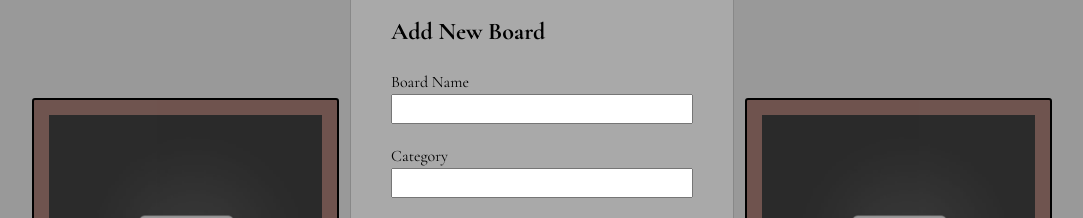
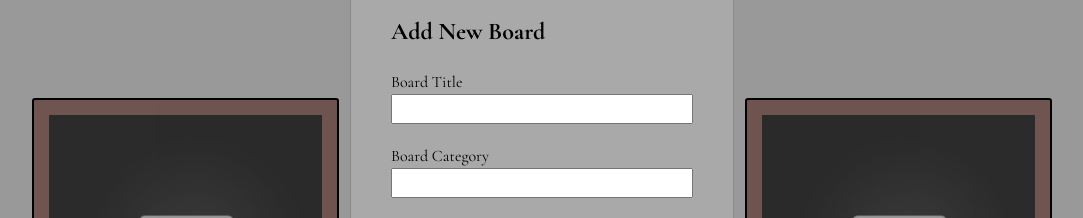
Before and after one commit to Kevinp125/kudos-board, a React (Vite) app in the folder frontend/: page / in a window 1280 px wide. Both pictures are taken after typing "Sample" into the empty fields and a click on the button "Create a New Board". Shown: the part 351-569 px from the top of the page, without its empty margins (98-1181 px from the left). Built offline with nearby package versions, Linux system fonts and the light colour scheme.

Commit message:
got state going for the inputs of the form as well. When user types their boards catgeory and title we are saving it in state for later use

```diff
--- a/frontend/src/components/NewBoardForm/NewBoardForm.jsx
+++ b/frontend/src/components/NewBoardForm/NewBoardForm.jsx
@@ -1,11 +1,22 @@
 import React from "react";
+import { useState } from "react";
 import './newboardform.css'
 
 export default function NewBoardForm({setNewBrdFormOpened}) {
 
+  const [boardTitle, setBoardTitle] = useState('');
+  const [boardCat, setBoardCat] = useState('');
 
   function handleClose(){
     setNewBrdFormOpened(false);
+  }
+
+  const handleTitleChange = (event) => {
+    setBoardTitle(event.target.value);
+  }
+
+  const handleCatChange = (event) => {
+    setBoardCat(event.target.value);
   }
 
   return (
@@ -20,13 +31,13 @@ export default function NewBoardForm({setNewBrdFormOpened}) {
         <h2>Add New Board</h2>
 
         <div className="form-group">
-          <label for="boardName"> Board Name</label>
-          <input type="text" name="BoardName" required />
+          <label for="boardName"> Board Title</label>
+          <input onChange = {handleTitleChange} value = {boardTitle} type="text" name="BoardName" required />
         </div>
 
         <div className="form-group">
-          <label for="category"> Category</label>
-          <input type="text" name="Category" required />
+          <label for="category">Board Category</label>
+          <input onChange = {handleCatChange} value = {boardCat} type="text" name="Category" required />
         </div>
 
         <button type="submit">Submit!</button>
```
